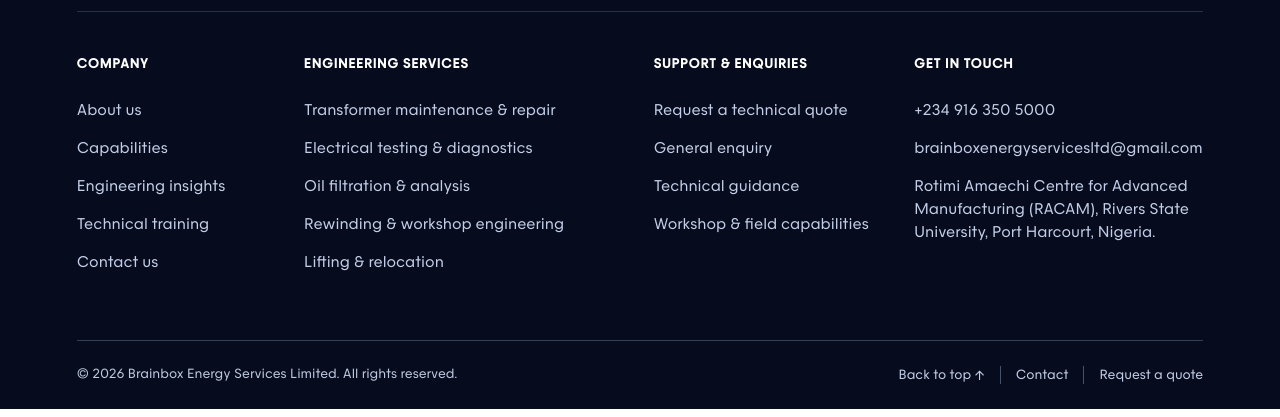
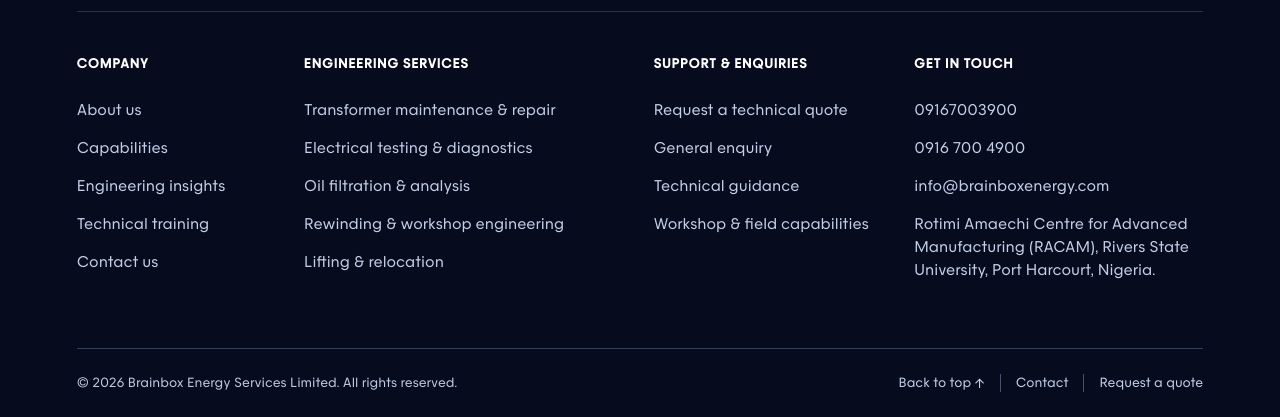
Before and after one commit to MarselDokubo/brainbox-energy, a plain HTML site: page index.html in a window 1280 px wide. Shown: the part 9668-10085 px from the top of the page. Drawn offline with Linux system fonts and the light colour scheme.

Commit message:
Update Brainbox public contact phones and email

```diff
--- a/index.html
+++ b/index.html
@@ -54,8 +54,8 @@
       </div>
       <div class="bb-footer-group bb-footer-contact">
         <h2>Get in touch</h2>
-        <a href="tel:+2349163505000">+234 916 350 5000</a>
-        <a href="mailto:brainboxenergyservicesltd@gmail.com">brainboxenergyservicesltd@gmail.com</a>
+        <a href="tel:+2349167003900">09167003900</a><a href="tel:+2349167004900">0916 700 4900</a>
+        <a href="mailto:info@brainboxenergy.com">info@brainboxenergy.com</a>
         <p>Rotimi Amaechi Centre for Advanced Manufacturing (RACAM), Rivers State University, Port Harcourt, Nigeria.</p>
       </div>
     </div>
```
